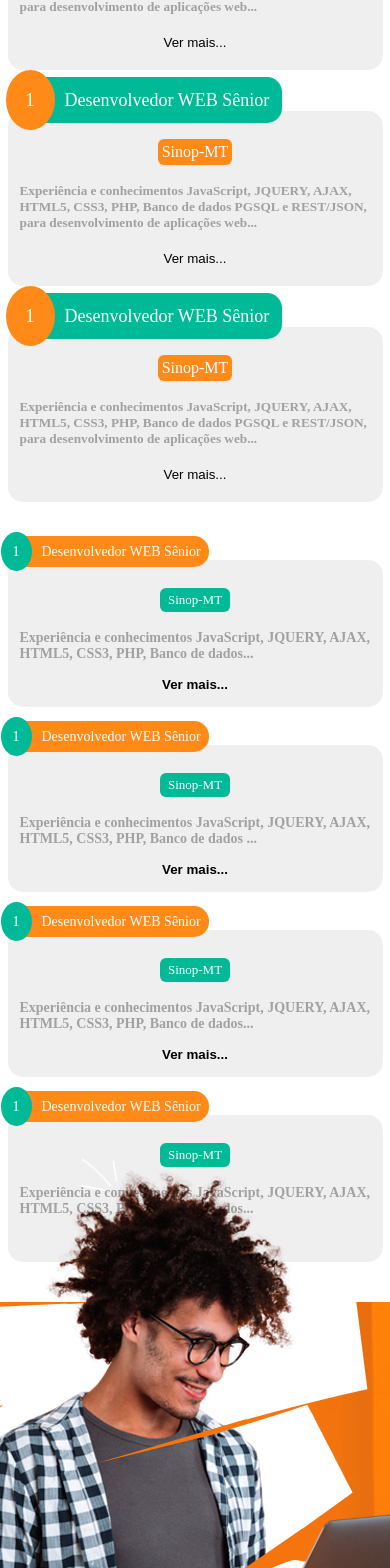
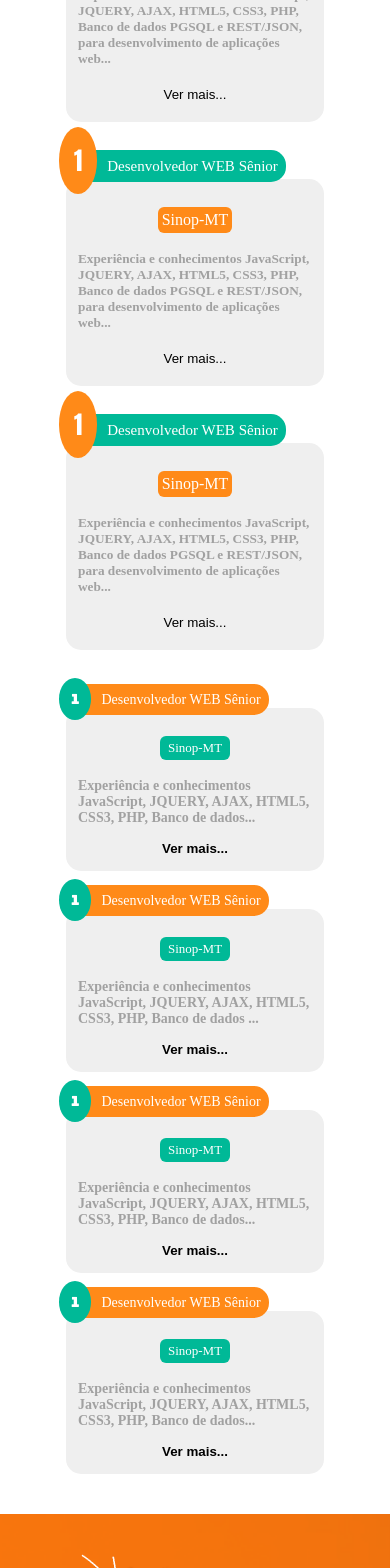
Before and after one commit to Edu4rdo-Gobatto/AMIGOS-TOP, a React (Vite) app: page / in a window 390 px wide. Shown: the part 360-1928 px from the top of the page. Built offline with nearby package versions, Linux system fonts and the light colour scheme.

Commit message:
Ajustes de responsividade e fontes nos títulos

```diff
--- a/index.html
+++ b/index.html
@@ -5,6 +5,8 @@
     <meta charset="UTF-8" />
     <link rel="icon" type="image/svg+xml" href="/vite.svg" />
     <meta name="viewport" content="width=device-width, initial-scale=1.0" />
+    <link href="https://fonts.googleapis.com/css2?family=Anton&display=swap" rel="stylesheet">
+    <link href="https://fonts.googleapis.com/css2?family=Bungee&display=swap" rel="stylesheet">
     <title>Amigos Top</title>
   </head>
 
--- a/src/pages/cadastro/cadastro.module.css
+++ b/src/pages/cadastro/cadastro.module.css
@@ -120,7 +120,7 @@
   border: 2px solid #00b997;
   border-radius: 8px;
   font-size: 16px;
-  color: #ffffff;
+  color: #706a6a;
   background-color: rgb(245, 234, 234);
   resize: none;
   outline: none;
@@ -137,7 +137,7 @@
 
 .submitCard {
   margin-right: 15px;
-  padding: 5px;
+  padding: 8px;
   border-radius: 5px;
   border: none;
   background-color: #009276;
@@ -156,7 +156,7 @@
 }
 
 
-@media (max-width: 768px) {
+@media (max-width: 800px) {
   .container {
     flex-direction: column;
     gap: 20px;
--- a/src/pages/midleOne/midle.module.css
+++ b/src/pages/midleOne/midle.module.css
@@ -10,8 +10,10 @@
 .topMidle h1 {
     color: #ff8a18;
     font-size: 35px;
-    font-weight: bolder;
     margin-top: 45px;
+    font-family: "Bungee", sans-serif;
+    font-weight: lighter;
+    letter-spacing: 1px;
 }
 
 .boxOne {
@@ -43,13 +45,14 @@
     color: white;
     background-color: #ff8a18;
     border-radius: 100%;
-    font-size: 18px;
+    font-size: 35px;
+    font-family: 'Anton', sans-serif;
 }
 
 .cargo {
     background-color: #00b997;
     border-radius: 15px;
-    padding: 13px;
+    padding: 11px;
     font-size: 18px;
     color: white;
 }
@@ -92,6 +95,25 @@
         padding-left: 15px;
         padding-right: 15px;
     }
+    .number {
+    margin-left: -15px;
+    padding: 15px;
+    margin-right: 10px;
+    align-items: center;
+    color: white;
+    background-color: #ff8a18;
+    border-radius: 100%;
+    font-size: 25px;
+    font-family: 'Anton', sans-serif;
+}
+
+.cargo {
+    background-color: #00b997;
+    border-radius: 15px;
+    padding: 8px;
+    font-size: 15px;
+    color: white;
+}
 }
 
 
@@ -110,7 +132,7 @@
     .cardOne,
     .cardTwo,
     .cardThree {
-        width: 90vw;
+        width: 60vw;
         height: auto;
         padding-left: 12px;
         padding-right: 12px;
--- a/src/pages/midleTwo/midleTwo.module.css
+++ b/src/pages/midleTwo/midleTwo.module.css
@@ -30,7 +30,8 @@
   color: white;
   background-color: #00b997;
   border-radius: 100%;
-  font-size: 18px;
+  font-size: 25px;
+   font-family: "Bungee", sans-serif;
 }
 
 .cargo {
@@ -112,7 +113,7 @@
   .cardTwo,
   .cardThree,
   .cardFour {
-    width: 90vw;
+    width: 60vw;
     height: auto;
     padding-left: 12px;
     padding-right: 12px;
--- a/src/pages/quemSomos/quemSomos.tsx
+++ b/src/pages/quemSomos/quemSomos.tsx
@@ -3,7 +3,7 @@ import styles from "./somos.module.css";
 function QuemSomos (){
     return(
         <div className={styles.home}>
-            <div className={styles.image}><img src="./imagens/Amigos-Top_10.png" alt="" /></div>
+            <div className={styles.preto}><img src="./imagens/Amigos-Top_10.png" alt="Curioso" /></div>
 
             <div className={styles.text}>
                 <h1>QUEM <br />SOMOS</h1><br />
--- a/src/pages/quemSomos/somos.module.css
+++ b/src/pages/quemSomos/somos.module.css
@@ -12,22 +12,13 @@
   gap: 60px;
 }
 
-.image {
-  height: 360px;
-  width: auto;
-  padding-bottom: 100px;
-  flex-shrink: 0;
-  display: flex;
-  justify-content: center;
-  align-items: center;
-}
-
 .text {
   text-align: right;
   margin: 0;
   max-width: 50%;
   color: rgb(255, 255, 255);
-  text-shadow: 1px 1px 3px rgba(0,0,0,0.5)
+  text-shadow: 1px 1px 3px rgba(0,0,0,0.5);
+  font-weight: 900;
 }
 
 .text h1 {
@@ -44,18 +35,13 @@
 }
 
 
-@media (max-width: 1024px) {
+@media (max-width: 1350px) {
   .home {
     flex-direction: column;
     justify-content: center;
     height: auto;
     padding: 40px 20px;
     gap: 40px;
-  }
-
-  .image {
-    height: 280px;
-    padding-bottom: 0;
   }
 
   .text {
@@ -75,9 +61,6 @@
 }
 
 @media (max-width: 480px) {
-  .image {
-    height: 200px;
-  }
 
   .text h1 {
     margin-top: 65px;
```
Also changed, not shown: src/index.css (line endings or trailing spaces).
